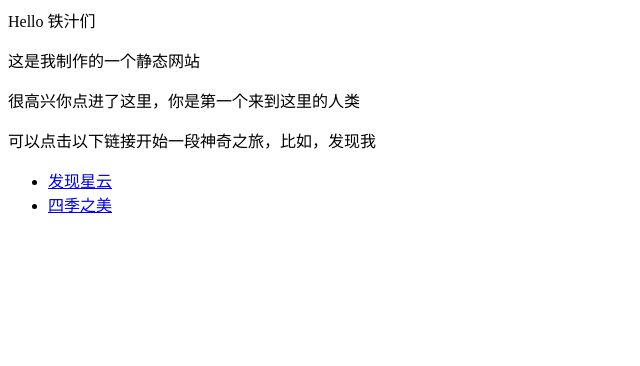
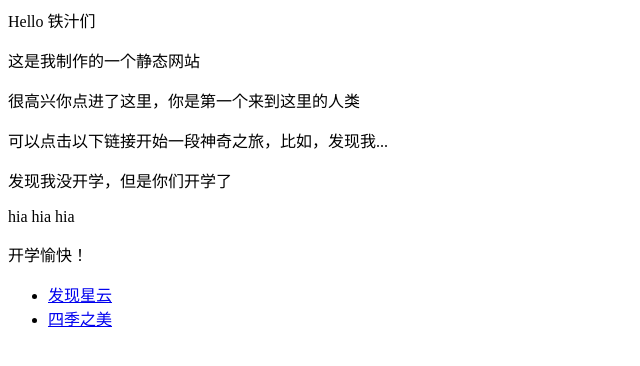
Before and after one commit to tmibt/feiyu.github.io, a plain HTML site: page index.html in a window 1280 px wide. Shown: the whole page, without its empty margins (0-640 px from the left). Drawn offline with Linux system fonts and the light colour scheme.

Commit message:
Update index.html

```diff
--- a/index.html
+++ b/index.html
@@ -1,7 +1,16 @@
 <p>Hello 铁汁们</p>
 <p>这是我制作的一个静态网站</p>
 <p>很高兴你点进了这里，你是第一个来到这里的人类</p>
-<p>可以点击以下链接开始一段神奇之旅，比如，发现我</p>
+<p>可以点击以下链接开始一段神奇之旅，比如，发现我...</p>
+
+
+
+
+
+
+<p>发现我没开学，但是你们开学了</p>
+<p>hia hia hia</p>
+<p>开学愉快！</p>
 
 <ul>
   <li> <a href="http://stars.chromeexperiments.com/">发现星云</a> </li>
```
